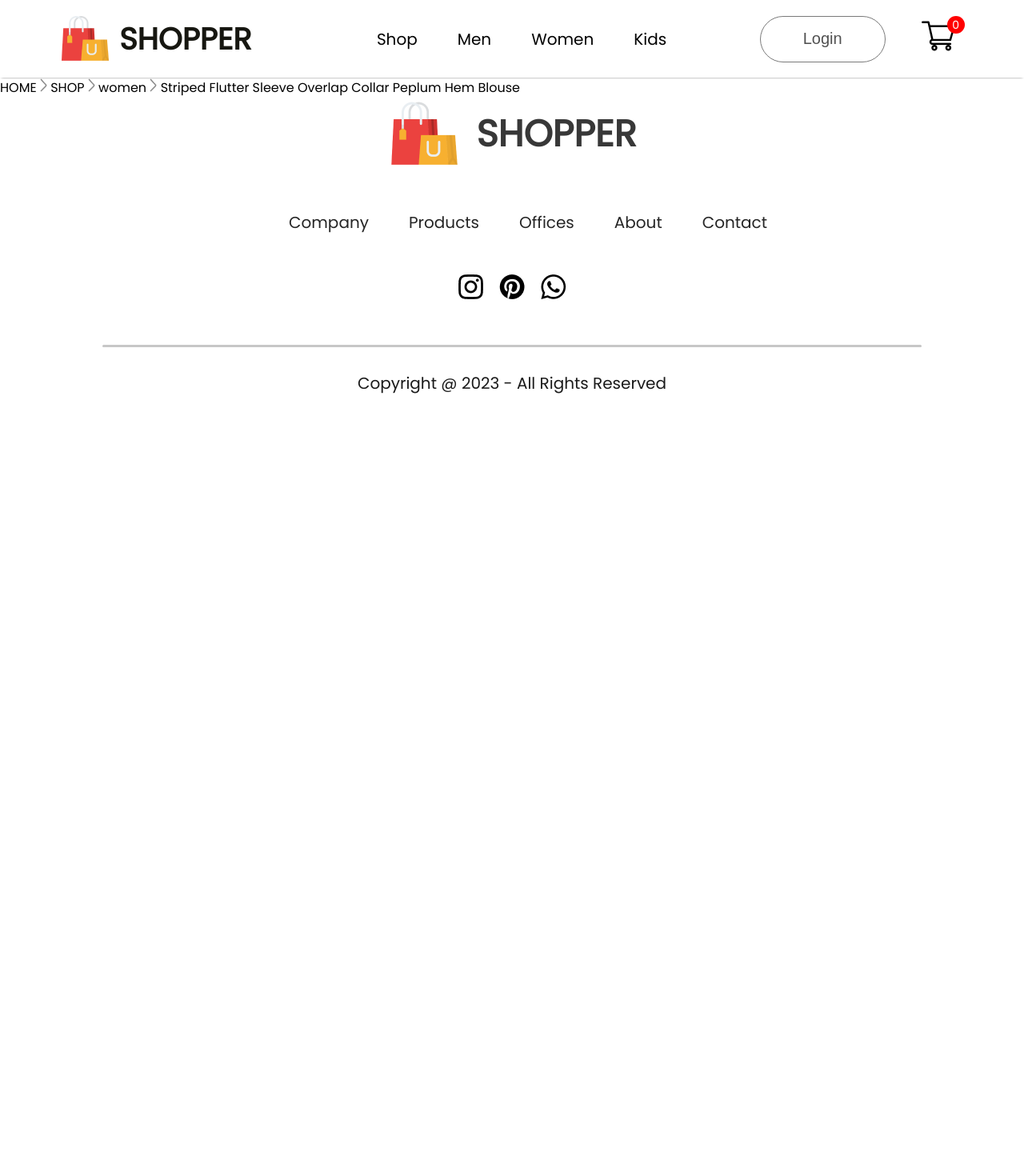
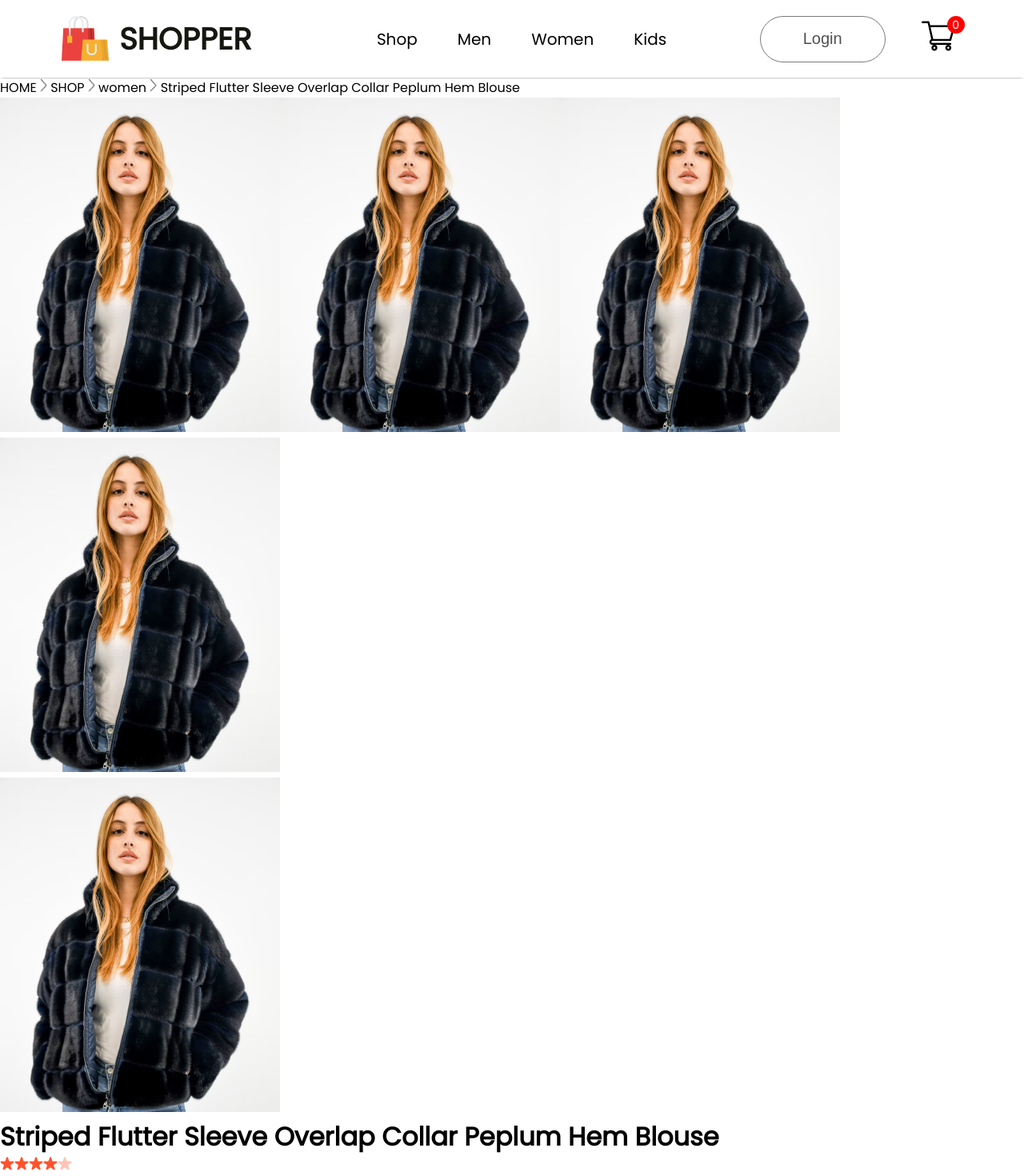
Before and after one commit to Yashvardhan03/Projects, a React (Create React App) app in the folder E-Commerce/frontend/: page /product/1 in a window 1280 px wide. Shown: the top 1470 px of the page at 80% size. Before the commit the page ends 800 px from the top, so only its background shows below. Built offline with nearby package versions, Linux system fonts and the light colour scheme.

Commit message:
in progress

```diff
--- /dev/null
+++ b/E-Commerce/frontend/src/Components/ProductDisplay/ProductDisplay.jsx
@@ -0,0 +1,33 @@
+import React from 'react'
+import './ProductDisplay.css'
+import star_icon from '../Assets/star_icon.png'
+import star_dull_icon from '../Assets/star_dull_icon.png'
+export const ProductDisplay = (props) => {
+    const { product } = props
+    return (
+        <div className='productdisplay'>
+            <div className="productdisplay-left">
+                <div className="productdisplay-img-list">
+                    <img src={product.image} alt="" />
+                    <img src={product.image} alt="" />
+                    <img src={product.image} alt="" />
+                    <img src={product.image} alt="" />
+                </div>
+                <div className="productdisplay-img">
+                    <img className='productdisplay-main-img' src={product.image} alt="" />
+                </div>
+            </div>
+            <div className="productdisplay-right">
+                <h1>{product.name}</h1>
+                <div className="productdisplay-right-star">
+                    <img src={star_icon} alt="" />
+                    <img src={star_icon} alt="" />
+                    <img src={star_icon} alt="" />
+                    <img src={star_icon} alt="" />
+                    <img src={star_dull_icon} alt="" />
+                    <p>(122)</p>
+                </div>
+            </div>
+        </div>
+    )
+}
--- a/E-Commerce/frontend/src/Pages/Product.jsx
+++ b/E-Commerce/frontend/src/Pages/Product.jsx
@@ -2,7 +2,7 @@
 import { ShopContext } from '../Context/ShopContext'
 import { useParams } from 'react-router-dom'
 import { Breadcrum } from '../Components/Breadcrums/Breadcrum'
-
+import { ProductDisplay } from '../Components/ProductDisplay/ProductDisplay'
 export const Product = () => {
   const { all_product } = useContext(ShopContext)
   const { productId } = useParams()
@@ -10,6 +10,7 @@
   return (
     <div>
       <Breadcrum product={product}/>
+      <ProductDisplay product={product}/>
     </div>
   )
 }
```
Also changed, not shown: E-Commerce/frontend/src/Components/ProductDisplay/ProductDisplay.css (added).
